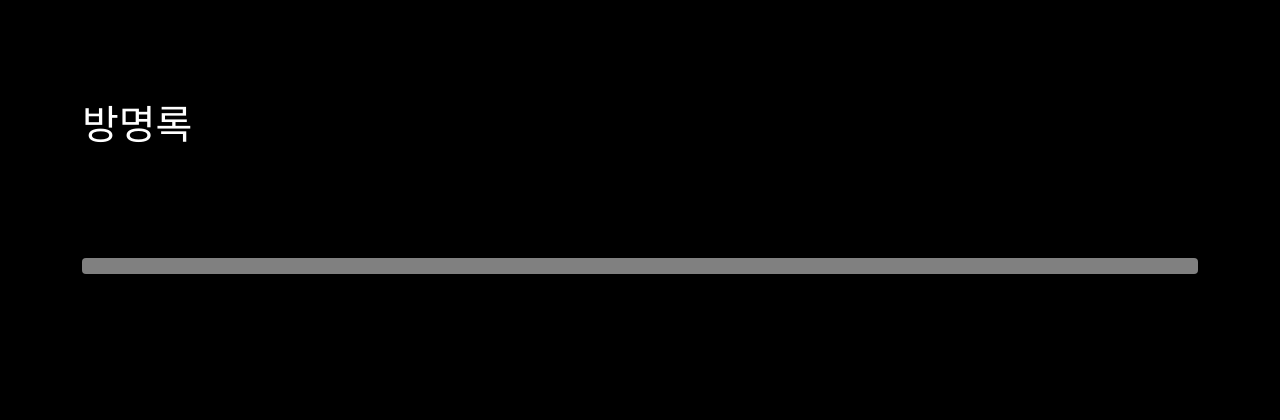
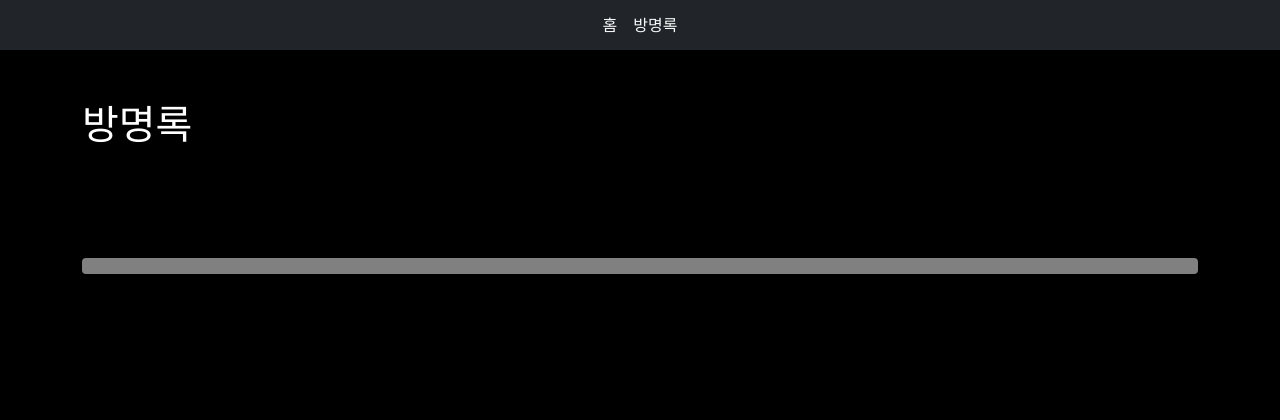
Before and after one commit to jenyglee/sparta-team-8, a Flask app: page /guest-book in a window 1280 px wide. Shown: the top 420 px of the page. Run offline with Flask 2, Linux system fonts and the light colour scheme; data that the repository does not hold is empty.

Commit message:
방명록 페이지 메뉴바 추가

```diff
--- a/templates/guest-book.html
+++ b/templates/guest-book.html
@@ -29,7 +29,8 @@
         section {
             margin-bottom: 10px;
         }
-        #commentList{
+
+        #commentList {
             border: 8px solid gray;
         }
 
@@ -112,6 +113,21 @@
         .btn-margin {
             margin-top: 40px;
         }
+
+        /*navbar css입니다*/
+
+        .navbar {
+            position: fixed;
+            top: 0;
+            z-index: 200;
+            height: 50px;
+            width: 100%;
+        }
+
+        .navbar-nav {
+            margin: 0 auto;
+        }
+
     </style>
     <script>
         $(document).ready(function () {
@@ -136,6 +152,7 @@
             $("#add-guest-book-form").hide();
             $("#btn-add-guest-book").show()
         }
+
         //py에서 time함수를 이용해서 사용합니다.
         // function getToday() {
         //     const date = new Date();
@@ -215,8 +232,8 @@
                 type: "POST",
                 url: "/guest-book-3",
                 data: {
-                    index_give:indec,
-                    password_give:pass
+                    index_give: indec,
+                    password_give: pass
                 },
                 success: function (response) {
                     console.log(response['msg'])
@@ -234,7 +251,7 @@
             $.ajax({
                 type: "POST",
                 url: "/guest-book-commentRemove",
-                data: {password_give:password,del_give:no},
+                data: {password_give: password, del_give: no},
                 success: function (response) {
                     alert(response["msg"])
                     window.location.reload()
@@ -250,12 +267,12 @@
                 data: {},
                 success: function (response) {
                     let rows = response['comments']
-                    for (let i=0 ; i<rows.length; i++){
+                    for (let i = 0; i < rows.length; i++) {
                         let name = rows[i]['name']
                         let content = rows[i]['content']
                         let date = rows[i]['date']
                         let cno = rows[i]['cno']
-                        let temp_html =`<li class="list-group-item d-flex justify-content-between align-items-start">
+                        let temp_html = `<li class="list-group-item d-flex justify-content-between align-items-start">
                                             <div class="ms-2 me-auto content-wrap">
                                                 <div class="fw-bold">${name}
                                                     <span class="date">${date}</span>
@@ -279,13 +296,14 @@
             $.ajax({
                 type: "POST",
                 url: "/guest-book-commentIn",
-                data: {name_comment_give:name,password_comment_give:password,contents_comment_give:contents},
-                success: function (response){
+                data: {name_comment_give: name, password_comment_give: password, contents_comment_give: contents},
+                success: function (response) {
                     alert(response["msg"])
                     window.location.reload()
                 },
             })
         }
+
         let modalType = "";
 
         function openGuestModal(index) {
@@ -311,13 +329,33 @@
     </script>
 </head>
 <body>
+<!--navbar입니다-->
+<nav class="navbar navbar-expand-lg navbar-light bg-dark">
+    <div class="container-fluid">
+        <button class="navbar-toggler" type="button" data-bs-toggle="collapse" data-bs-target="#navbarNav"
+                aria-controls="navbarNav" aria-expanded="false" aria-label="Toggle navigation">
+            <span class="navbar-toggler-icon"></span>
+        </button>
+        <div class="collapse navbar-collapse" id="navbarNav">
+            <ul class="navbar-nav">
+                <li class="nav-item">
+                    <a class="nav-link active text-light" aria-current="page" href="#"
+                       onClick="window.location.href='/'">홈</a>
+                </li>
+                <li class="nav-item">
+                    <a class="nav-link text-light" href="#" onClick="window.location.href='/guest-book'">방명록</a>
+                </li>
 
+            </ul>
+        </div>
+    </div>
+</nav>
 <main class="wrap">
     <div class="container">
         <h1 class="main-title">방명록</h1>
 
         <section>
-            <div class="list-group guest-book" id="list-header"> </div>
+            <div class="list-group guest-book" id="list-header"></div>
             <div class="form-bg" id="add-comment-form">
                 <form class="row g-3">
                     <div class="col-md-3 form-text">
@@ -338,7 +376,7 @@
                     </div>
                 </form>
             </div>
-            <div class="list-group comment-list"  id = "commentList"> </div>
+            <div class="list-group comment-list" id="commentList"></div>
         </section>
 
         <section class="form-bg" id="add-guest-book-form">
```
